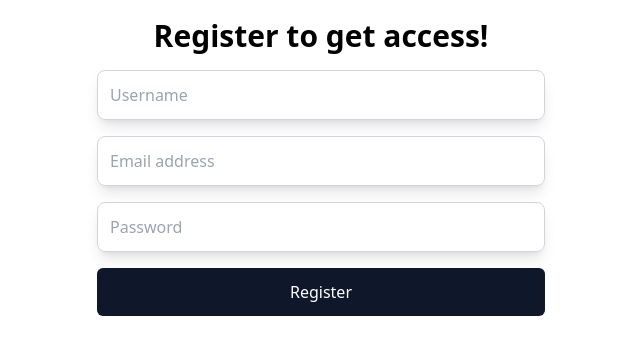
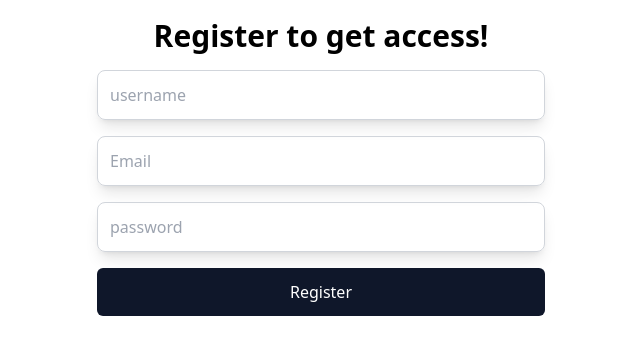
Before and after one commit to mohamedrafik-lgtm/full-stack-todo-list, a React (Vite) app: page /register in a window 1280 px wide. Shown: the part 158-512 px from the top of the page, without its empty margins (319-959 px from the left). Built offline with nearby package versions, Linux system fonts and the light colour scheme.

Commit message:
register form schema validation

```diff
--- a/package.json
+++ b/package.json
@@ -11,6 +11,8 @@
   },
   "dependencies": {
     "@headlessui/react": "^1.7.17",
+    "@hookform/resolvers": "^3.3.4",
+    "axios": "^1.6.7",
     "class-variance-authority": "^0.7.0",
     "localforage": "^1.10.0",
     "match-sorter": "^6.3.1",
@@ -20,7 +22,8 @@
     "react-router-dom": "^6.15.0",
     "sass": "^1.64.2",
     "sort-by": "^1.2.0",
-    "tailwind-merge": "^1.14.0"
+    "tailwind-merge": "^1.14.0",
+    "yup": "^1.3.3"
   },
   "devDependencies": {
     "@types/react": "^18.2.15",
--- a/src/components/ui/InputErrorMessage.tsx
+++ b/src/components/ui/InputErrorMessage.tsx
@@ -1,5 +1,5 @@
 interface IProps{
-    msg:string;
+    msg?:string;
 }
 
 const InputErrorMessage = ({msg}:IProps)=>{
--- /dev/null
+++ b/src/config/axios.config.ts
@@ -0,0 +1,9 @@
+import axios from "axios";
+
+const axiosInstance = axios.create({
+    baseURL: 'http://localhost:1337/api',
+    timeout: 1000,
+    headers: {'X-Custom-Header': 'foobar'}
+    });
+
+export default axiosInstance
--- /dev/null
+++ b/src/data/index.ts
@@ -0,0 +1,31 @@
+import { IRegisterInput } from "../interfaces";
+
+export const REGISTER_FORM:IRegisterInput[] = [
+    {
+        name:"username",
+        placeholder:"username",
+        type:"text",
+        validation:{
+            required:true,
+            minLength:5
+        }
+    },
+    {
+        name:"Email",
+        placeholder:"Email",
+        type:"text",
+        validation:{
+            required:true,
+            pattern:/^[^@ ]+@[^@ ]+\.[^@ .]{2,}$/
+        }
+    },
+    {
+        name:"password",
+        placeholder:"password",
+        type:"password",
+        validation:{
+            required:true,
+            minLength:5
+        }
+    }
+]
--- /dev/null
+++ b/src/interfaces/index.ts
@@ -0,0 +1,10 @@
+export interface IRegisterInput{
+    name:"username" | "Email" | "password",
+    placeholder:string,
+    type:string,
+    validation:{
+        required?:boolean,
+        minLength?:number,
+        pattern?:RegExp
+    }
+}
--- a/src/pages/Register.tsx
+++ b/src/pages/Register.tsx
@@ -2,45 +2,36 @@ import Button from "../components/ui/Button";
 import Input from "../components/ui/Input";
 import { useForm, SubmitHandler } from "react-hook-form"
 import InputErrorMessage from "../components/ui/InputErrorMessage";
+import { REGISTER_FORM } from "../data";
+import { ReactNode } from "react";
+import { yupResolver } from "@hookform/resolvers/yup"
+import { registerSchema } from "../validation";
 interface IFormInput {
   username: string,
   Email:string,
   password:string
 }
 const RegisterPage = () => {
-    const { register, handleSubmit,formState:{errors} } = useForm<IFormInput>()
+    const { register, handleSubmit,formState:{errors} } = useForm<IFormInput>({
+      resolver:yupResolver(registerSchema)
+    })
   const onSubmit: SubmitHandler<IFormInput> = (data) => console.log(data)
 
+
+  // renders
+  const renderRegisterForm = REGISTER_FORM.map(({name,placeholder,type,validation},idx):ReactNode=>{
+    return <div key={idx}>
+      <Input {...register(name, validation)}
+        type={type}
+        placeholder={placeholder} />
+      {errors[name] && <InputErrorMessage msg={errors[name]?.message} />}
+    </div>;
+  })
   return (
     <div className="max-w-md mx-auto">
       <h2 className="text-center mb-4 text-3xl font-semibold">Register to get access!</h2>
       <form onSubmit={handleSubmit(onSubmit)} className="space-y-4">
-        <div>
-        <Input {...register("username",
-        {required:true,
-        minLength:5,
-        })}
-        placeholder="Username" />
-        {errors?.username && errors.username.type === "required" && <InputErrorMessage msg="Username is required"/> }
-        {errors?.username && errors.username.type === "minLength" && <InputErrorMessage msg="Username should be at-least 5 characters."/> }
-        </div>
-        <div>
-        <Input {...register("Email",
-        {required:true,
-        pattern:/^[^@ ]+@[^@ ]+\.[^@ .]{2,}$/,
-        })} placeholder="Email address"
-        />
-        {errors?.Email && errors.Email.type === "required" && <InputErrorMessage msg="Email is required"/> }
-        {errors?.Email && errors.Email.type === "minLength" && <InputErrorMessage msg="Not valid email."/> }
-        </div>
-        <div>
-        <Input {...register("password",
-        {required:true,
-        minLength:5,
-        })} placeholder="Password" />
-        {errors?.password && errors.password.type === "required" && <InputErrorMessage msg="password is required"/> }
-        {errors?.password && errors.password.type === "minLength" && <InputErrorMessage msg="password should be at-least 6 characters."/> }
-        </div>
+        {renderRegisterForm}
         <Button fullWidth>Register</Button>
       </form>
     </div>
--- /dev/null
+++ b/src/validation/index.ts
@@ -0,0 +1,9 @@
+import * as yup from "yup"
+
+export const registerSchema = yup
+    .object({
+        username: yup.string().required("username is required!").min(5,"username shluld be at least 5 characters."),
+        Email:yup.string().required("Email is required").matches(/^[^@ ]+@[^@ ]+\.[^@ .]{2,}$/,"Not a valid email  address."),
+        password:yup.string().required("password is required").min(6,"password shluld be at least 6 characters.")
+    })
+.required()
```
Also changed, not shown: 1 other file (tests, documents, lock files or other folders).
